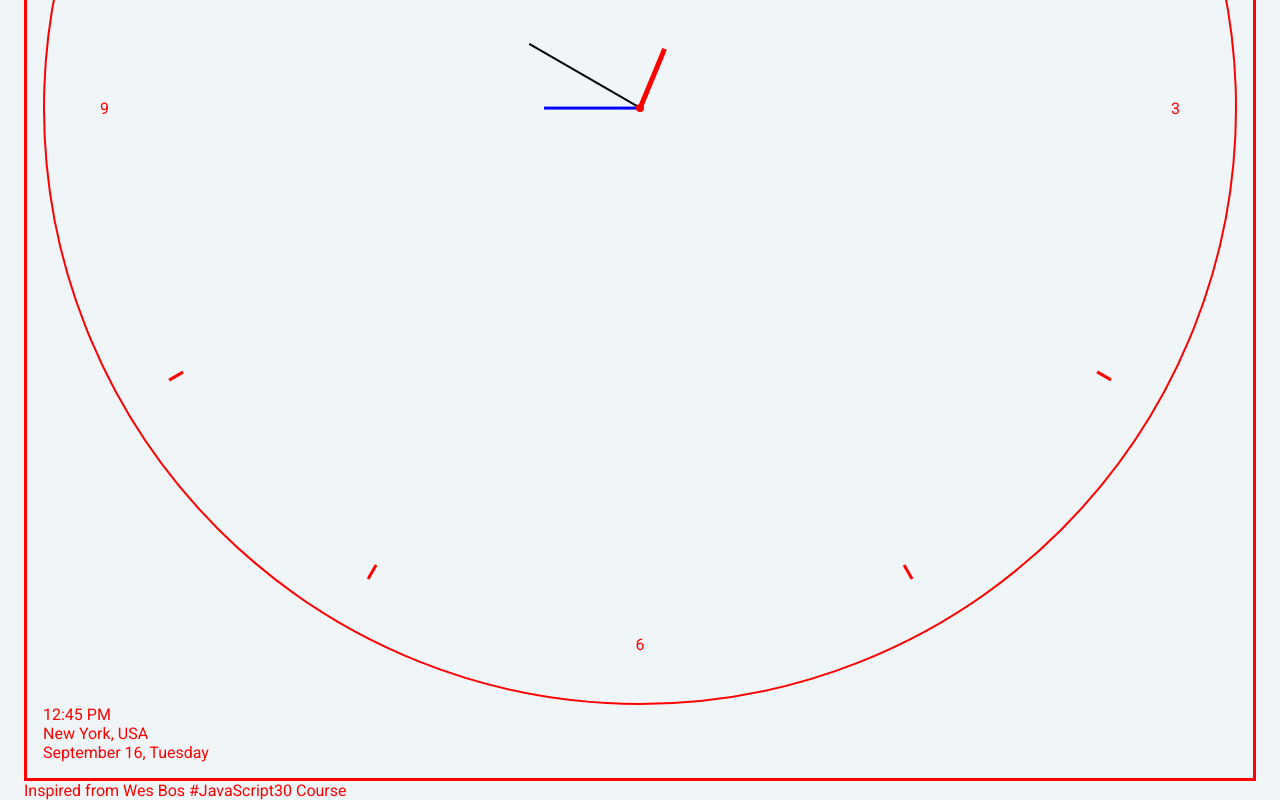
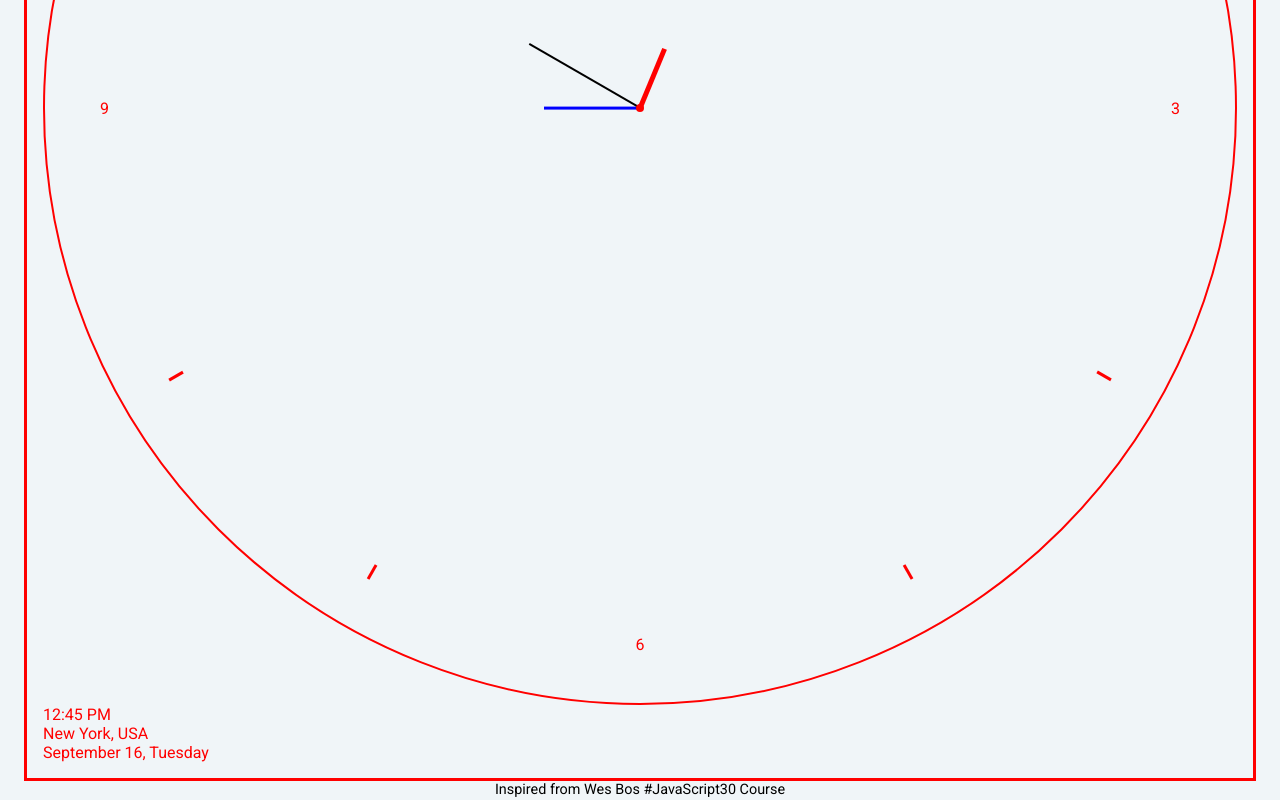
Before and after one commit to CodingWithJiro/wesbos-js-30-clock, a plain HTML site: page index.html in a window 1280 px wide. Shown: the part 677-1477 px from the top of the page. Drawn offline with Linux system fonts and the light colour scheme; no server answers.

Commit message:
feat(css): add base style to footer tagline

```diff
--- a/css/style.css
+++ b/css/style.css
@@ -63,6 +63,7 @@ ol {
   --BGCOLOR: #f0f5f8;
   --FONT-COLOR-HEADER-TITLE: #000;
   --FONT-COLOR-HEADER-SUBTITLE: #000;
+  --FONT-COLOR-FOOTER-TAGLINE: #000;
 
   /* THEME TOGGLE COLORS */
   --FONT-COLOR-THEME-ICON-LIGHT: #333;
@@ -200,8 +201,6 @@ body {
   text-align: center;
   color: var(--FONT-COLOR-HEADER-SUBTITLE);
 }
-
-/** || FOOTER */
 
 /** || MAIN */
 .clock {
@@ -345,6 +344,14 @@ body {
   border-radius: 100%;
 }
 
+/** || FOOTER */
+.footer__tagline {
+  color: var(--FONT-COLOR-FOOTER-TAGLINE);
+  text-align: center;
+  font-weight: 400;
+  font-size: 0.9rem;
+}
+
 /** || MEDIA QUERY (DEVICE WIDTH) */
 @media screen and (min-width: 23.4375rem) {
 }
```
